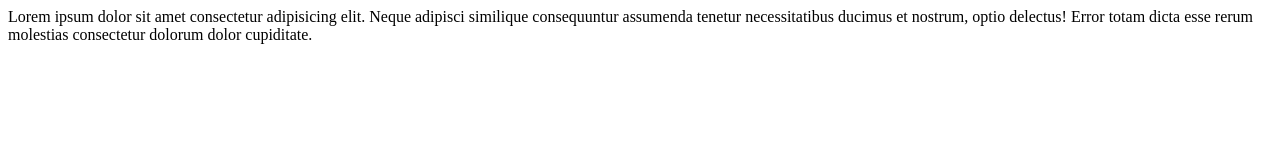
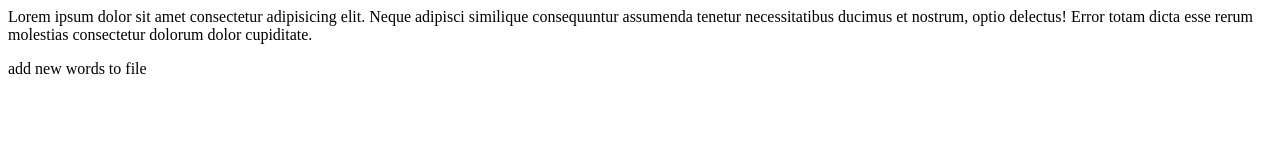
Before and after one commit to prajwalchini3-netizen/local-ropo, a plain HTML site: page index.html in a window 1280 px wide. Drawn offline with Linux system fonts and the light colour scheme.

Commit message:
add new feature

```diff
--- a/index.html
+++ b/index.html
@@ -1 +1,2 @@
 <p>Lorem ipsum dolor sit amet consectetur adipisicing elit. Neque adipisci similique consequuntur assumenda tenetur necessitatibus ducimus et nostrum, optio delectus! Error totam dicta esse rerum molestias consectetur dolorum dolor cupiditate.</p>
+<p>add new words to file</p>
```
